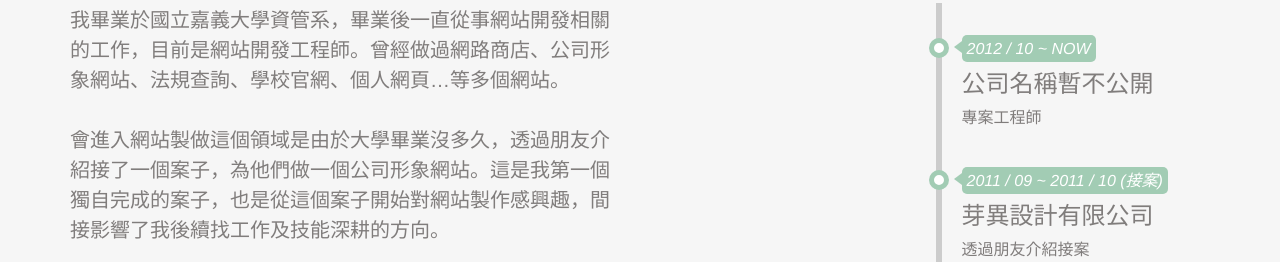
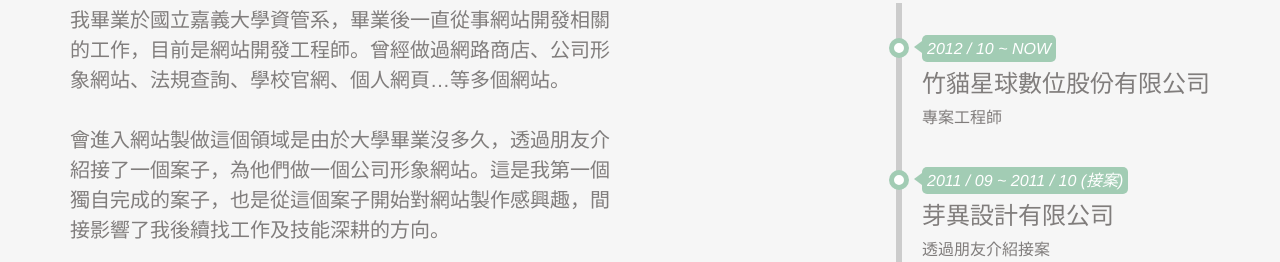
Before and after one commit to jenny05322/jenny05322.github.io, a plain HTML site: page index.html in a window 1280 px wide. Shown: the part 535-797 px from the top of the page. Drawn offline with nearby package versions, Linux system fonts and the light colour scheme.

Commit message:
調整目前公司名稱

```diff
--- a/index.html
+++ b/index.html
@@ -70,7 +70,7 @@
                         <div class="timeline">
                             <div class="timeline-event">
                                 <em class="event-date">2012 / 10 ~ NOW</em>
-                                <h3 class="event-name">公司名稱暫不公開</h3>
+                                <h3 class="event-name">竹貓星球數位股份有限公司</h3>
                                 <p class="event-description">專案工程師</p>
                             </div>
                             <div class="timeline-event">
```
